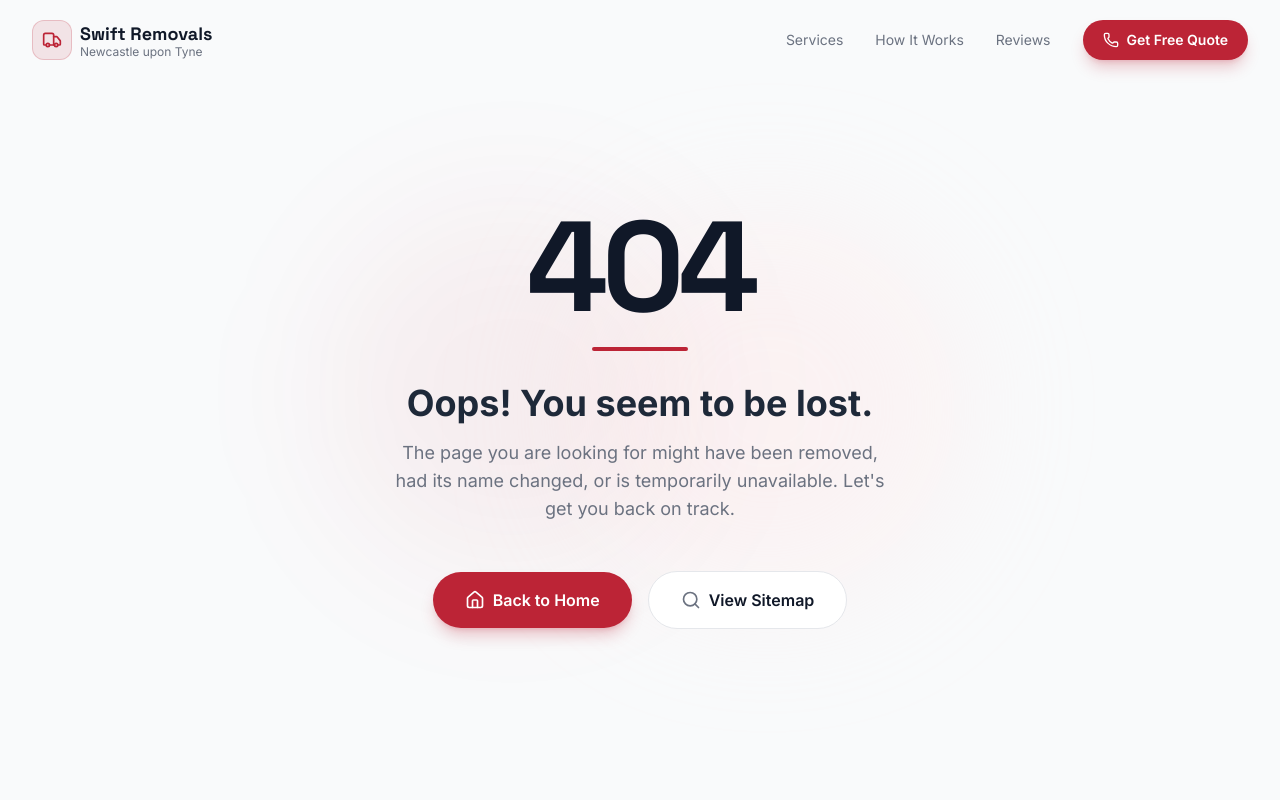
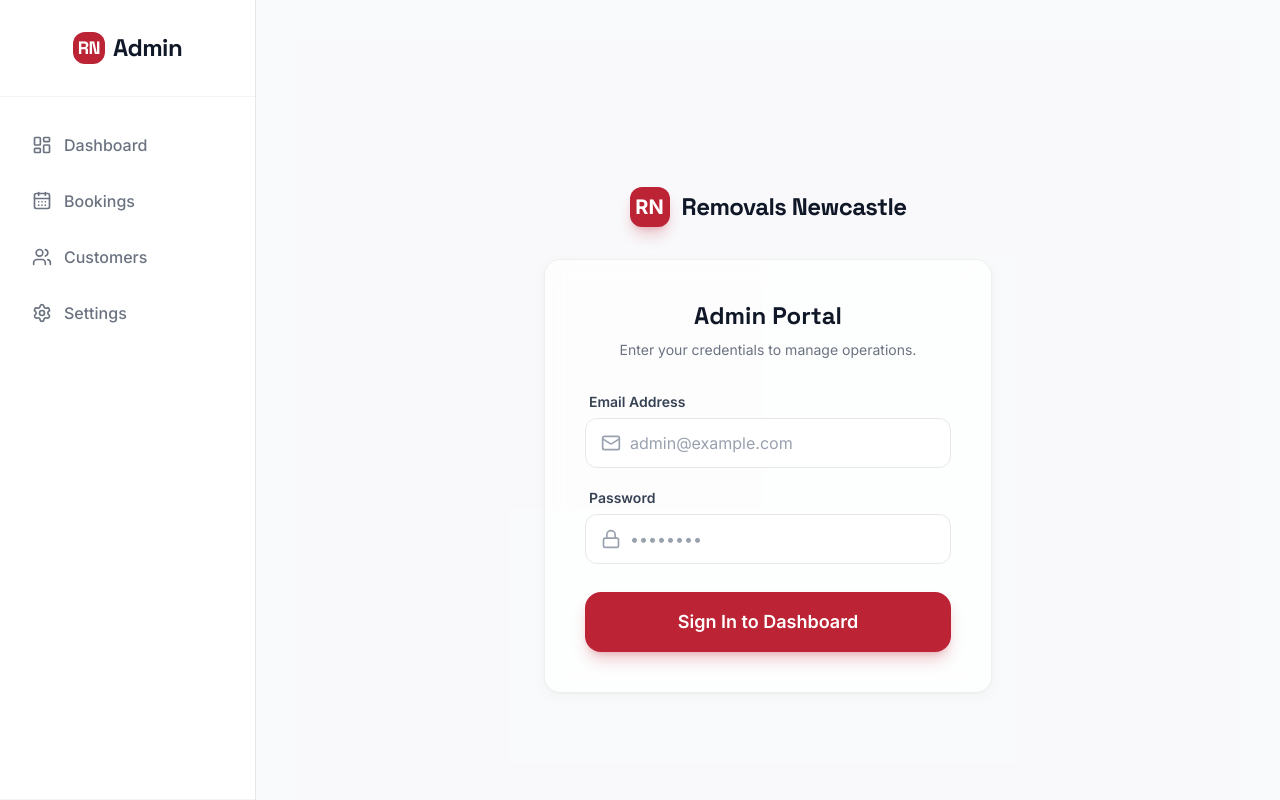
Before and after one commit to atifjan2019/Birmingham-Removals, a Next.js app: page /admin/login in a window 1280 px wide. Before the commit this address had no page. Shown: the top 800 px of the page. Built offline with nearby package versions, Linux system fonts and the light colour scheme; no server answers.

Commit message:
feat: implement server actions for admin authentication and session management

```diff
--- /dev/null
+++ b/src/app/actions/auth.js
@@ -0,0 +1,45 @@
+"use server";
+
+import prisma from "@/lib/prisma";
+import bcrypt from "bcryptjs";
+import { createSession, deleteSession } from "@/lib/session";
+import { redirect } from "next/navigation";
+
+export async function loginAsAdmin(formData) {
+  const email = formData.get("email");
+  const password = formData.get("password");
+
+  if (!email || !password) {
+    return { error: "Please provide both email and password." };
+  }
+
+  try {
+    const adminUser = await prisma.adminUser.findUnique({
+      where: { email: email.toLowerCase() },
+    });
+
+    if (!adminUser) {
+      return { error: "Invalid email or password." };
+    }
+
+    const isValidPassword = await bcrypt.compare(password, adminUser.password);
+
+    if (!isValidPassword) {
+      return { error: "Invalid email or password." };
+    }
+
+    // Passwords match -> Create Session
+    await createSession(adminUser.id);
+  } catch (err) {
+    console.error("Login exception:", err);
+    return { error: "An error occurred during login. Please try again." };
+  }
+
+  // Redirect to dashboard (this must be outside try block per Nextjs rules)
+  redirect("/admin");
+}
+
+export async function logoutAdmin() {
+  await deleteSession();
+  redirect("/admin/login");
+}
--- /dev/null
+++ b/src/app/admin/login/page.js
@@ -0,0 +1,96 @@
+"use client";
+
+import { useActionState, useEffect } from "react";
+import { loginAsAdmin } from "@/app/actions/auth";
+import { Loader2, Mail, Lock } from "lucide-react";
+import Link from "next/link";
+import { useFormStatus } from "react-dom";
+
+function SubmitButton() {
+  const { pending } = useFormStatus();
+
+  return (
+    <button
+      type="submit"
+      disabled={pending}
+      className="w-full py-4 bg-primary text-white font-semibold rounded-2xl hover:bg-primary/90 hover:scale-[1.02] transition-all shadow-lg shadow-primary/25 flex items-center justify-center gap-2 text-lg disabled:opacity-70 disabled:cursor-not-allowed disabled:hover:scale-100"
+    >
+      {pending ? (
+        <>
+          <Loader2 className="w-5 h-5 animate-spin" />
+          Signing in...
+        </>
+      ) : (
+        "Sign In to Dashboard"
+      )}
+    </button>
+  );
+}
+
+export default function LoginPage() {
+  const [state, formAction] = useActionState(loginAsAdmin, null);
+
+  return (
+    <div className="min-h-screen bg-gray-50/50 flex flex-col justify-center items-center p-4">
+      <div className="w-full max-w-md animate-in fade-in slide-in-from-bottom-8 duration-700">
+        <Link href="/" className="flex items-center justify-center gap-3 mb-8 cursor-pointer">
+          <div className="w-10 h-10 rounded-xl bg-primary flex items-center justify-center text-white text-xl font-bold shadow-lg shadow-primary/25">
+            RN
+          </div>
+          <span className="font-[family-name:var(--font-space)] text-2xl font-bold text-gray-900 tracking-tight">
+            Removals Newcastle
+          </span>
+        </Link>
+
+        <div className="glass-card p-8 sm:p-10 shadow-xl border-gray-200/60">
+          <h1 className="text-2xl font-bold text-gray-900 font-[family-name:var(--font-space)] mb-2 text-center">
+            Admin Portal
+          </h1>
+          <p className="text-muted text-center mb-8 text-sm">
+            Enter your credentials to manage operations.
+          </p>
+
+          <form action={formAction} className="space-y-5">
+            <div className="space-y-1.5">
+              <label className="text-sm font-semibold text-gray-700 ml-1 block">Email Address</label>
+              <div className="relative">
+                <Mail className="absolute left-4 top-1/2 -translate-y-1/2 w-5 h-5 text-gray-400" />
+                <input
+                  type="email"
+                  name="email"
+                  placeholder="admin@example.com"
+                  required
+                  className="w-full pl-11 pr-4 py-3 bg-white border border-gray-200 rounded-xl focus:ring-2 focus:ring-primary/20 focus:border-primary outline-none transition-all placeholder:text-gray-400 text-gray-900"
+                />
+              </div>
+            </div>
+
+            <div className="space-y-1.5">
+              <label className="text-sm font-semibold text-gray-700 ml-1 block">Password</label>
+              <div className="relative">
+                <Lock className="absolute left-4 top-1/2 -translate-y-1/2 w-5 h-5 text-gray-400" />
+                <input
+                  type="password"
+                  name="password"
+                  placeholder="••••••••"
+                  required
+                  className="w-full pl-11 pr-4 py-3 bg-white border border-gray-200 rounded-xl focus:ring-2 focus:ring-primary/20 focus:border-primary outline-none transition-all placeholder:text-gray-400 text-gray-900"
+                />
+              </div>
+            </div>
+
+            {state?.error && (
+              <div className="p-3 mt-4 rounded-xl bg-red-50 text-red-600 text-sm font-medium text-center border border-red-100">
+                {state.error}
+              </div>
+            )}
+
+            <div className="pt-2">
+              <SubmitButton />
+            </div>
+          </form>
+        </div>
+      </div>
+    </div>
+  );
+}
--- /dev/null
+++ b/src/middleware.js
@@ -0,0 +1,36 @@
+import { NextResponse } from "next/server";
+import { decrypt } from "@/lib/session";
+
+// 1. Specify protected and public routes
+const protectedRoutes = ["/admin", "/admin/bookings", "/admin/customers", "/admin/settings"];
+const publicRoutes = ["/admin/login", "/"];
+
+export async function middleware(req) {
+  // 2. Check if the current route is protected or public
+  const path = req.nextUrl.pathname;
+
+  // We consider any path starting with /admin to be protected, except /admin/login
+  const isProtectedRoute = path.startsWith("/admin") && path !== "/admin/login";
+  const isPublicRoute = publicRoutes.includes(path);
+
+  // 3. Decrypt the session from the cookie
+  const cookie = req.cookies.get("admin_session")?.value;
+  const session = await decrypt(cookie);
+
+  // 4. Redirect to /admin/login if the user is not authenticated
+  if (isProtectedRoute && !session?.userId) {
+    return NextResponse.redirect(new URL("/admin/login", req.nextUrl));
+  }
+
+  // 5. Redirect to /admin if the user is already authenticated and visits /admin/login
+  if (isPublicRoute && session?.userId && path === "/admin/login") {
+    return NextResponse.redirect(new URL("/admin", req.nextUrl));
+  }
+
+  return NextResponse.next();
+}
+
+// Routes Middleware should not run on
+export const config = {
+  matcher: ["/((?!api|_next/static|_next/image|.*\\.png$).*)"],
+};
```
